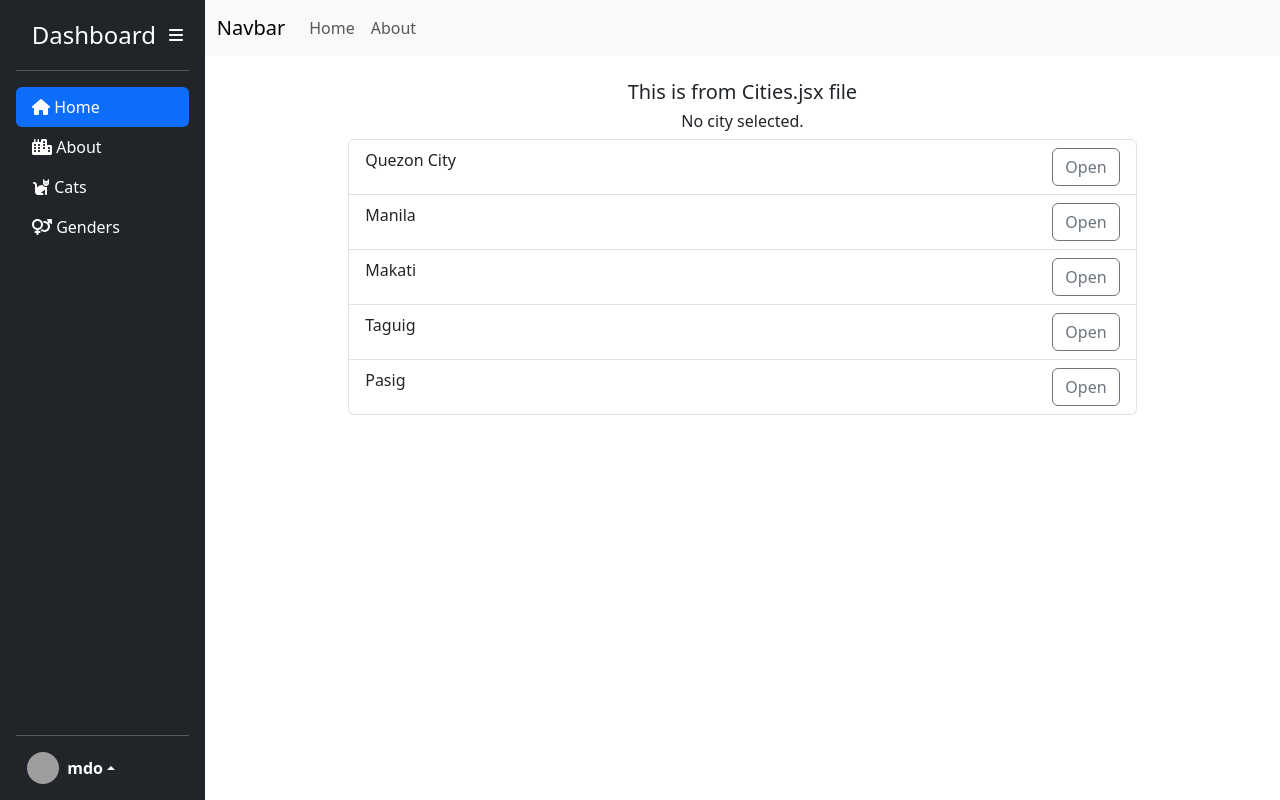
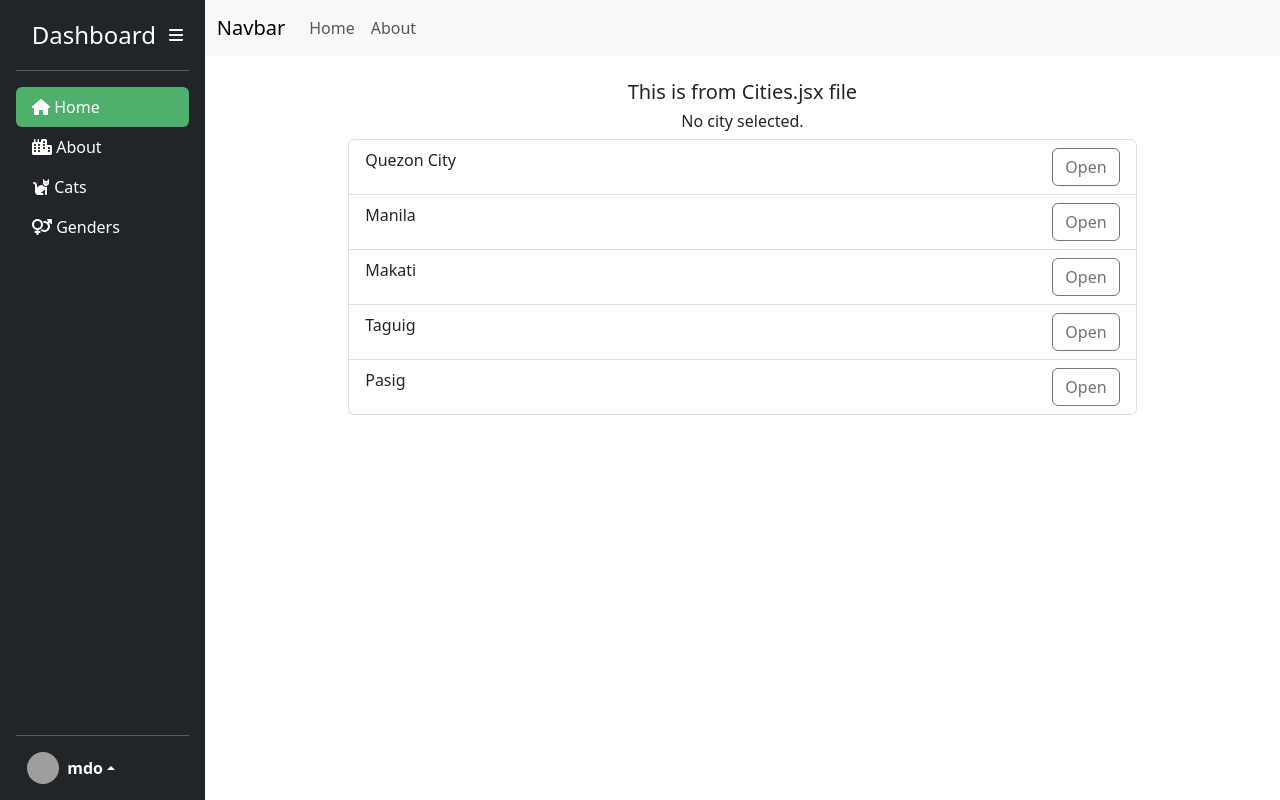
Before and after one commit to kmfd14/emr-vite-reactjs, a React (Vite) app: page / in a window 1280 px wide. Built offline with nearby package versions, Linux system fonts and the light colour scheme; grey boxes are pictures that could not be loaded.

Commit message:
Change default master color to #4FB06D

```diff
--- a/src/App.jsx
+++ b/src/App.jsx
@@ -33,6 +33,8 @@ import CatBreedDetails from './views/CatBreedDetails'
 import Genders from './Genders'
 import GenderDetails from './views/GenderDetails'
 
+// #4FB06D MASTER COLOR
+
 const Layout = () => (
   <>
     <div className="d-flex flex-row">
--- a/src/components/Sidebar.jsx
+++ b/src/components/Sidebar.jsx
@@ -62,6 +62,7 @@ const Sidebar = () => {
             <Link
               to="/"
               className={`nav-link ${activeLink === '/' ? 'active' : ''} text-white`}
+              style={{background:`${activeLink === '/' ? '#4FB06D' : ''}`}}
               onClick={() => handleLinkClick('/')}
             >
               <FontAwesomeIcon icon='fa fa-home' /> {!isMinimized && 'Home'}
@@ -71,6 +72,7 @@ const Sidebar = () => {
             <Link
               to="/about2"
               className={`nav-link ${activeLink === '/about2' ? 'active' : ''} text-white`}
+              style={{background:`${activeLink === '/about2' ? '#4FB06D' : ''}`}}
               onClick={() => handleLinkClick('/about2')}
             >
               <FontAwesomeIcon icon='fa fa-city' /> {!isMinimized && 'About'}
@@ -80,6 +82,7 @@ const Sidebar = () => {
             <Link
               to="/cats"
               className={`nav-link ${activeLink === '/cats' ? 'active' : ''} text-white`}
+              style={{background:`${activeLink === '/cats' ? '#4FB06D' : ''}`}}
               onClick={() => handleLinkClick('/cats')}
             >
               <FontAwesomeIcon icon='fa-solid fa-cat' /> {!isMinimized && 'Cats'}
@@ -89,6 +92,7 @@ const Sidebar = () => {
             <Link
               to="/genders"
               className={`nav-link ${activeLink === '/genders' ? 'active' : ''} text-white`}
+              style={{background:`${activeLink === '/genders' ? '#4FB06D' : ''}`}}
               onClick={() => handleLinkClick('/genders')}
             >
               <FontAwesomeIcon icon='fa-solid fa-venus-mars' /> {!isMinimized && 'Genders'}
```
